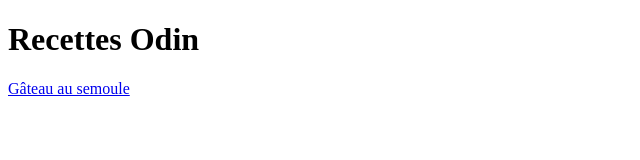
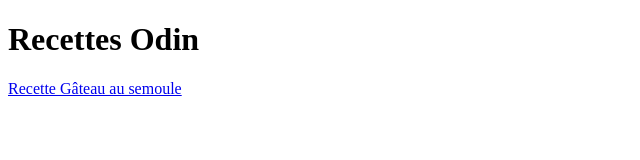
Before and after one commit to gery-guedegbe/odin-recipes, a plain HTML site: page index.html in a window 1280 px wide. Shown: the full height of the page, 0-640 px from the left. Drawn offline with Linux system fonts and the light colour scheme.

Commit message:
Add file : gateaunoixcafe.html

```diff
--- a/index.html
+++ b/index.html
@@ -7,6 +7,6 @@
 </head>
 <body>
     <h1>Recettes Odin</h1>
-    <a href="gâteaudesemoule.html">Gâteau au semoule</a>
+    <a href="gâteaudesemoule.html">Recette Gâteau au semoule</a>
 </body>
 </html>
```
Also changed, not shown: gateaunoixcafe.html (added).
